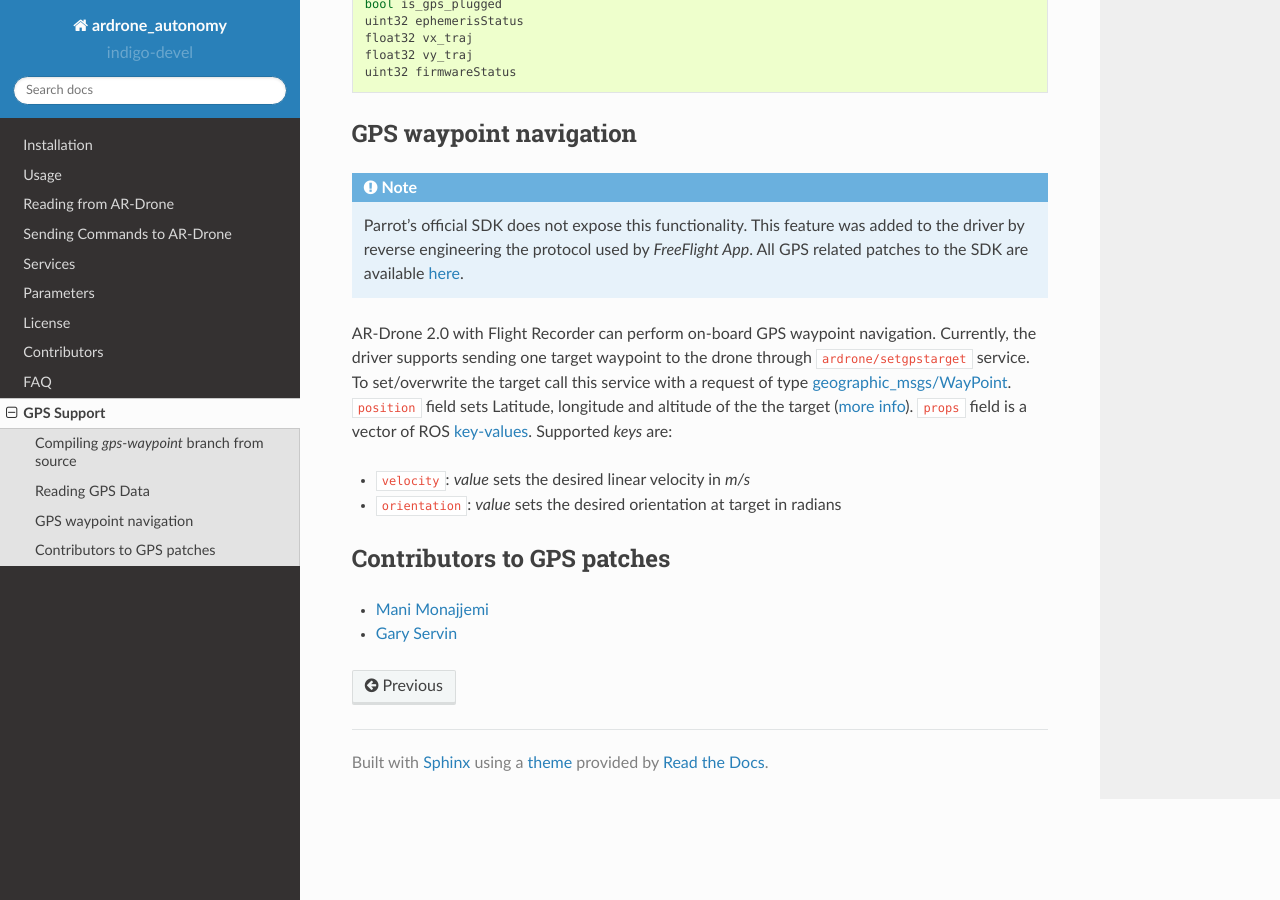
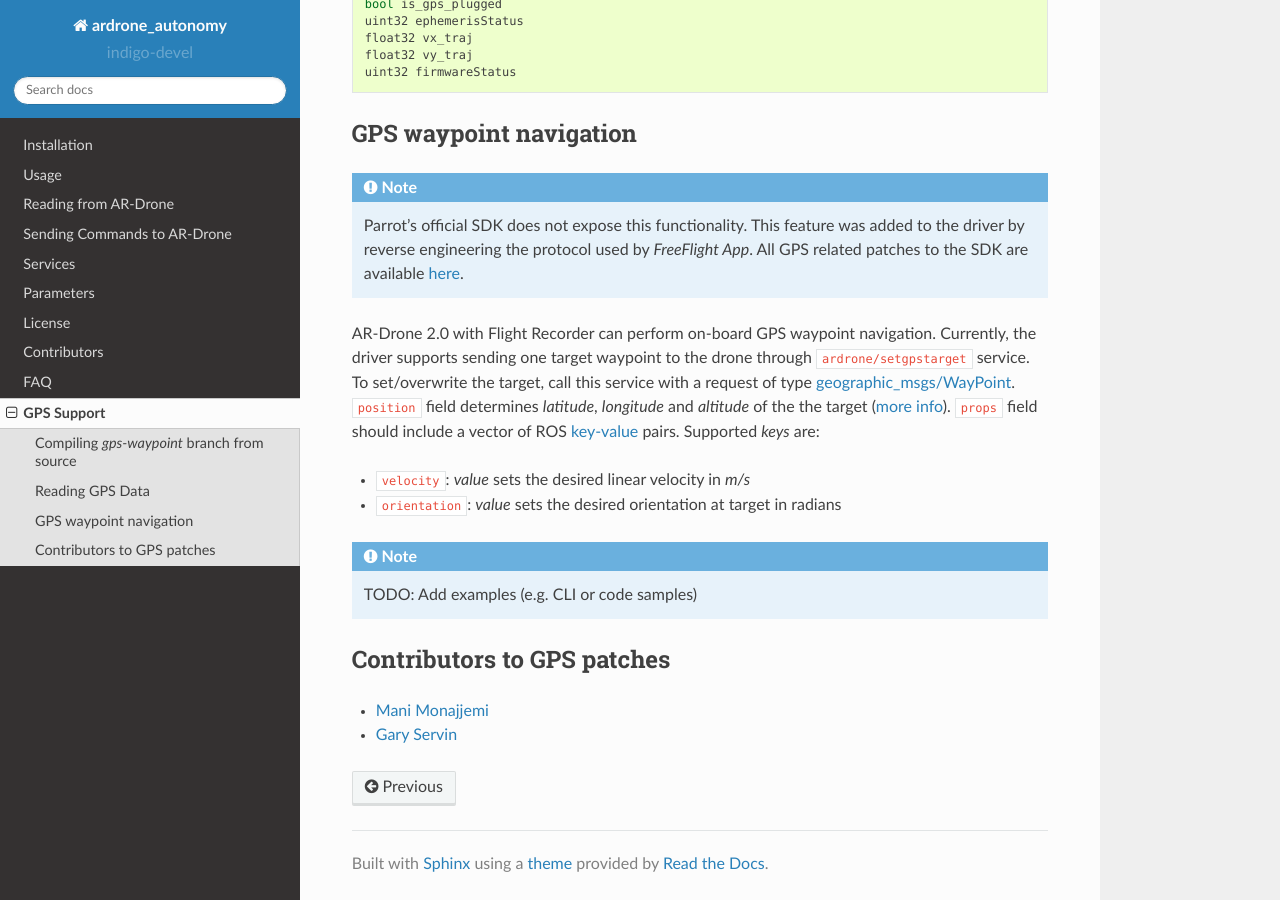
Before and after one commit to AutonomyLab/ardrone_autonomy, a Sphinx documentation site: the page built from docs/gps.rst, in a window 1280 px wide and 900 px high, scrolled down 1489 px. Built offline with Sphinx 7.4.7 and the Read the Docs theme 2.0.0, drawn with Linux system fonts in a browser that asks for light colours.

Commit message:
Minor update to GPS docs

```diff
--- a/docs/gps.rst
+++ b/docs/gps.rst
@@ -78,10 +78,13 @@ GPS waypoint navigation
 .. note::
     Parrot's official SDK does not expose this functionality. This feature was added to the driver by reverse engineering the protocol used by `FreeFlight App`. All GPS related patches to the SDK are available `here <https://github.com/AutonomyLab/ardronelib/tree/gps>`_.
 
-AR-Drone 2.0 with Flight Recorder can perform on-board GPS waypoint navigation. Currently, the driver supports sending one target waypoint to the drone through ``ardrone/setgpstarget`` service. To set/overwrite the target call this service with a request of type `geographic_msgs/WayPoint <http://docs.ros.org/indigo/api/geographic_msgs/html/msg/WayPoint.html>`_. ``position`` field sets Latitude, longitude and altitude of the the target (`more info <http://docs.ros.org/indigo/api/geographic_msgs/html/msg/GeoPoint.html>`_). ``props`` field is a vector of ROS `key-values <http://docs.ros.org/indigo/api/geographic_msgs/html/msg/KeyValue.html>`_. Supported `keys` are:
+AR-Drone 2.0 with Flight Recorder can perform on-board GPS waypoint navigation. Currently, the driver supports sending one target waypoint to the drone through ``ardrone/setgpstarget`` service. To set/overwrite the target, call this service with a request of type `geographic_msgs/WayPoint <http://docs.ros.org/indigo/api/geographic_msgs/html/msg/WayPoint.html>`_. ``position`` field determines `latitude`, `longitude` and `altitude` of the the target (`more info <http://docs.ros.org/indigo/api/geographic_msgs/html/msg/GeoPoint.html>`_). ``props`` field should include a vector of ROS `key-value <http://docs.ros.org/indigo/api/geographic_msgs/html/msg/KeyValue.html>`_ pairs. Supported `keys` are:
 
 * ``velocity``: `value` sets the desired linear velocity in `m/s`
 * ``orientation``: `value` sets the desired orientation at target in radians
+
+.. note::
+    TODO: Add examples (e.g. CLI or code samples)
 
 Contributors to GPS patches
 ---------------------------
```
